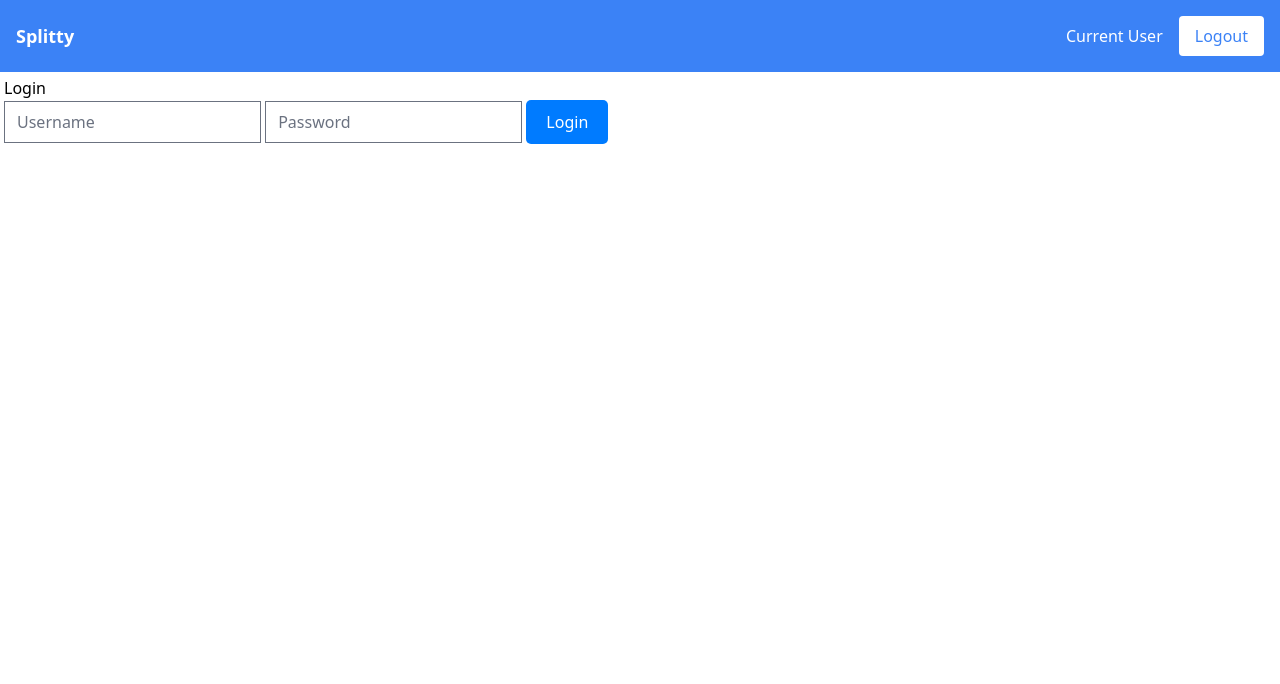
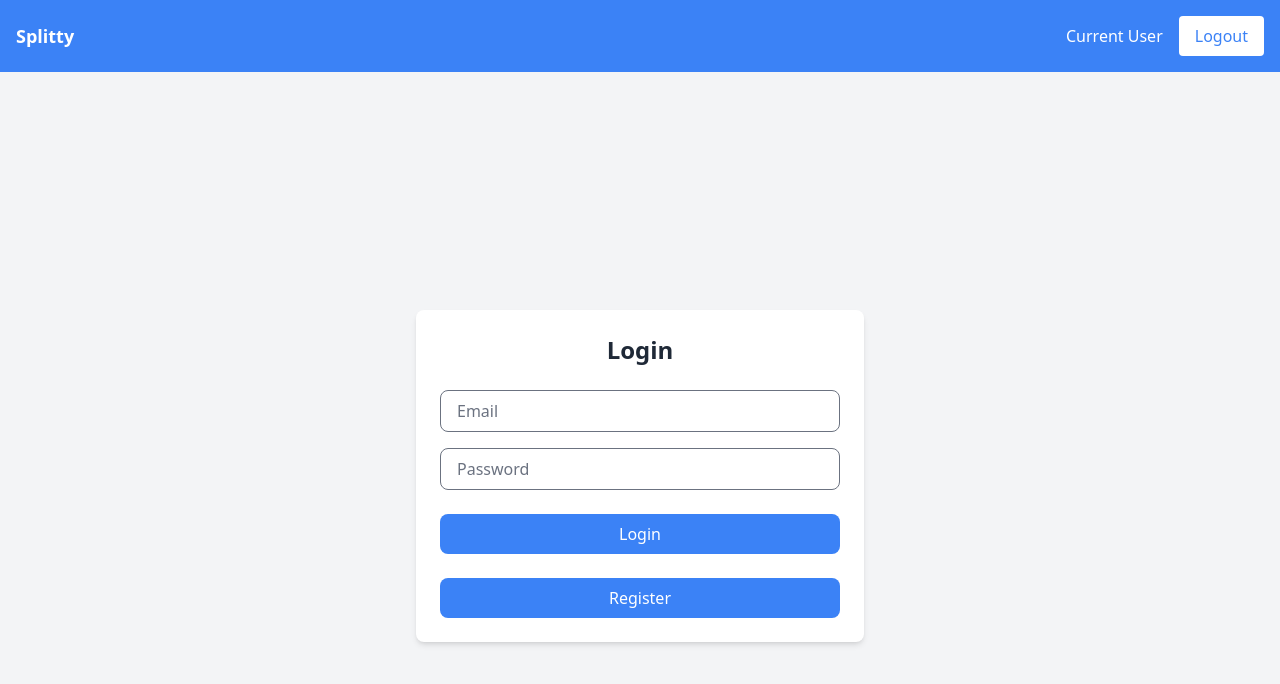
Before and after one commit to lewislewin/receipt-splitter, a SvelteKit app: page /login in a window 1280 px wide. Shown: the top 684 px of the page. Built offline with nearby package versions, Linux system fonts and the light colour scheme; no server answers.

Commit message:
Refactoring and updating pages

```diff
--- a/src/routes/+page.svelte
+++ b/src/routes/+page.svelte
@@ -32,12 +32,9 @@
 			return;
 		}
 
-		console.log('Selected File:', receiptImage); // Log file details for debugging
-
 		try {
 			loading = true; // Set loading to true while processing
 			receipt = await parseReceipt(receiptImage);
-			console.log('Returned Receipt: ', receipt);
 		} catch (error: any) {
 			alert(error.message || 'Failed to parse the receipt. Please try again.');
 		} finally {
--- a/src/routes/login/+page.svelte
+++ b/src/routes/login/+page.svelte
@@ -1,56 +1,88 @@
 <script lang="ts">
 	import { goto } from '$app/navigation';
-    import { login, isAuthenticated, logout } from '$lib/api';
-    let username = '';
+	import { loginUser, logoutUser, auth } from '$lib/auth.svelte';
+	import { get } from 'svelte/store';
+
+	let email = '';
 	let password = '';
 	let error: string | null = null;
 
 	const handleLogin = async () => {
+		error = null;
+
+		// Validate form fields
+		if (!email || !password) {
+			error = 'Both email and password are required.';
+			return;
+		}
+
 		try {
-            await login(username, password);
-            error = null;
-            goto('/'); // Redirect to the home page or dashboard
+			await loginUser(email, password);
+			error = null; // Clear error on successful login
+			goto('/'); // Redirect to the home page
 		} catch (err: any) {
 			error = err.message || 'Login failed. Please try again.';
 		}
 	};
 
 	const handleLogout = () => {
-        logout();
+		logoutUser();
 		goto('/login'); // Redirect to the login page
 	};
+
+	$: isAuthenticated = get(auth).isAuthenticated;
 </script>
 
-{#if isAuthenticated()}
-    <p>You are logged in!</p>
-    <button on:click={handleLogout} class="btn">Logout</button>
+<div class="flex items-center justify-center min-h-screen bg-gray-100">
+	<div class="w-full max-w-md bg-white p-6 rounded-lg shadow-md">
+		{#if isAuthenticated}
+			<h1 class="text-2xl font-bold text-gray-800 mb-6 text-center">You are logged in!</h1>
+			<button
+				on:click={handleLogout}
+				class="w-full bg-blue-500 text-white py-2 rounded-lg hover:bg-blue-600 transition-colors"
+			>
+				Logout
+			</button>
 		{:else}
-    <div class="login-form">
-        <h1>Login</h1>
-        <input type="text" placeholder="Username" bind:value={username} />
-        <input type="password" placeholder="Password" bind:value={password} />
-        <button on:click={handleLogin} class="btn">Login</button>
+			<h1 class="text-2xl font-bold text-gray-800 mb-6 text-center">Login</h1>
+
+			<div class="space-y-4">
+				<input
+					type="email"
+					placeholder="Email"
+					bind:value={email}
+					class="w-full px-4 py-2 border rounded-lg focus:outline-none focus:ring focus:ring-blue-300"
+				/>
+				<input
+					type="password"
+					placeholder="Password"
+					bind:value={password}
+					class="w-full px-4 py-2 border rounded-lg focus:outline-none focus:ring focus:ring-blue-300"
+				/>
+			</div>
+
 			{#if error}
-            <p class="error">{error}</p>
+				<p class="mt-4 text-red-500 text-sm">{error}</p>
+			{/if}
+
+			<button
+				on:click={handleLogin}
+				class="w-full mt-6 bg-blue-500 text-white py-2 rounded-lg hover:bg-blue-600 transition-colors"
+			>
+				Login
+			</button>
+            <button
+				on:click={() => goto('/register')}
+				class="w-full mt-6 bg-blue-500 text-white py-2 rounded-lg hover:bg-blue-600 transition-colors"
+			>
+				Register
+			</button>
 		{/if}
 	</div>
-{/if}
+</div>
 
 <style>
-    .btn {
-        background-color: #007bff;
-        color: white;
-        border: none;
-        padding: 10px 20px;
-        cursor: pointer;
-        border-radius: 5px;
-    }
-
-    .btn:hover {
-        background-color: #0056b3;
-    }
-
-    .error {
-        color: red;
+	:global(body) {
+		@apply bg-gray-100;
 	}
 </style>
--- a/src/routes/logout/+page.svelte
+++ b/src/routes/logout/+page.svelte
@@ -1,9 +1,11 @@
 <script lang="ts">
     import { goto } from '$app/navigation';
-    import { logout } from '$lib/api';
+    import { logoutUser } from '$lib/auth.svelte';
 
-    // Log the user out and redirect to the login page
-    logout();
+    // Call the logout function
+    logoutUser();
+
+    // Redirect to the login page
     $effect(() => {
         goto('/login');
     })
--- a/src/routes/register/+page.svelte
+++ b/src/routes/register/+page.svelte
@@ -1,6 +1,8 @@
 <script lang="ts">
     import { goto } from '$app/navigation';
     import { apiFetch } from '$lib/api'; // Use apiFetch for authenticated requests
+    import { onMount } from 'svelte';
+
     let name = '';
     let email = '';
     let password = '';
@@ -8,13 +10,23 @@
     let error: string | null = null;
 
     const handleRegister = async () => {
+        error = null;
+
+        // Validate form fields
+        if (!name || !email || !password || !monzoId) {
+            error = 'All fields are required.';
+            return;
+        }
+
         try {
+            // Make API call to register the user
             await apiFetch('/register', {
                 method: 'POST',
                 headers: { 'Content-Type': 'application/json' },
                 body: JSON.stringify({ name, email, password, monzo_id: monzoId })
             });
-            error = null;
+
+            error = null; // Clear any previous errors
             goto('/login'); // Redirect to login on successful registration
         } catch (err: any) {
             error = err.message || 'Registration failed. Please try again.';
@@ -22,33 +34,52 @@
     };
 </script>
 
-<div class="register-form">
-    <h1>Register</h1>
-    <input type="text" placeholder="Name" bind:value={name} />
-    <input type="email" placeholder="Email" bind:value={email} />
-    <input type="password" placeholder="Password" bind:value={password} />
-    <input type="text" placeholder="Monzo ID" bind:value={monzoId} />
-    <button on:click={handleRegister} class="btn">Register</button>
-    {#if error}
-        <p class="error">{error}</p>
-    {/if}
+<div class="flex items-center justify-center min-h-screen bg-gray-100">
+    <div class="w-full max-w-md bg-white p-6 rounded-lg shadow-md">
+        <h1 class="text-2xl font-bold text-gray-800 mb-6 text-center">Register</h1>
+
+        <div class="space-y-4">
+            <input
+                type="text"
+                placeholder="Name"
+                bind:value={name}
+                class="w-full px-4 py-2 border rounded-lg focus:outline-none focus:ring focus:ring-blue-300"
+            />
+            <input
+                type="email"
+                placeholder="Email"
+                bind:value={email}
+                class="w-full px-4 py-2 border rounded-lg focus:outline-none focus:ring focus:ring-blue-300"
+            />
+            <input
+                type="password"
+                placeholder="Password"
+                bind:value={password}
+                class="w-full px-4 py-2 border rounded-lg focus:outline-none focus:ring focus:ring-blue-300"
+            />
+            <input
+                type="text"
+                placeholder="Monzo ID"
+                bind:value={monzoId}
+                class="w-full px-4 py-2 border rounded-lg focus:outline-none focus:ring focus:ring-blue-300"
+            />
+        </div>
+
+        {#if error}
+            <p class="mt-4 text-red-500 text-sm">{error}</p>
+        {/if}
+
+        <button
+            on:click={handleRegister}
+            class="w-full mt-6 bg-blue-500 text-white py-2 rounded-lg hover:bg-blue-600 transition-colors"
+        >
+            Register
+        </button>
+    </div>
 </div>
 
 <style>
-    .btn {
-        background-color: #28a745;
-        color: white;
-        border: none;
-        padding: 10px 20px;
-        cursor: pointer;
-        border-radius: 5px;
-    }
-
-    .btn:hover {
-        background-color: #218838;
-    }
-
-    .error {
-        color: red;
+    :global(body) {
+        @apply bg-gray-100;
     }
 </style>
```
Lines whose indentation alone changed are shown as unchanged.
